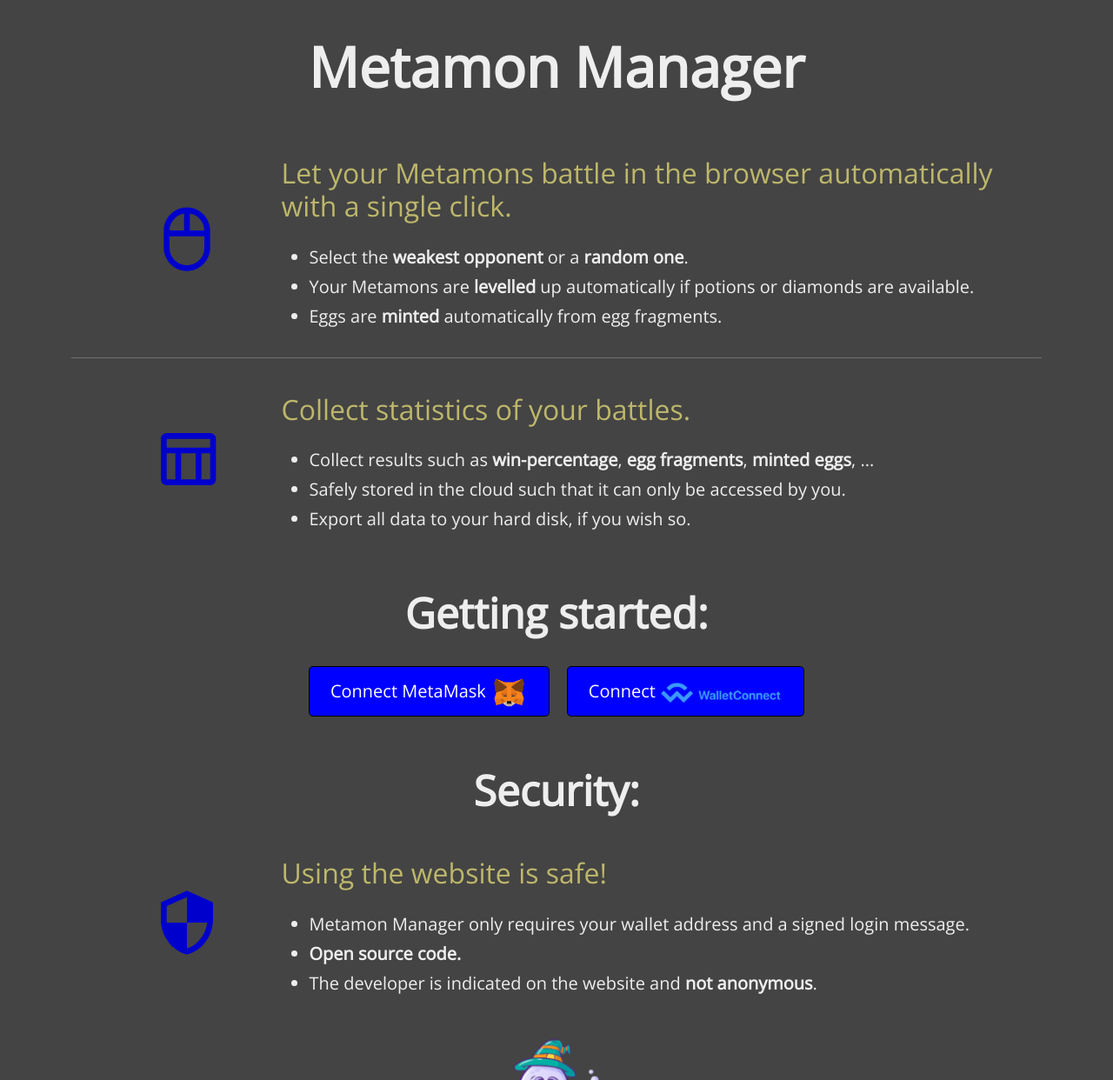
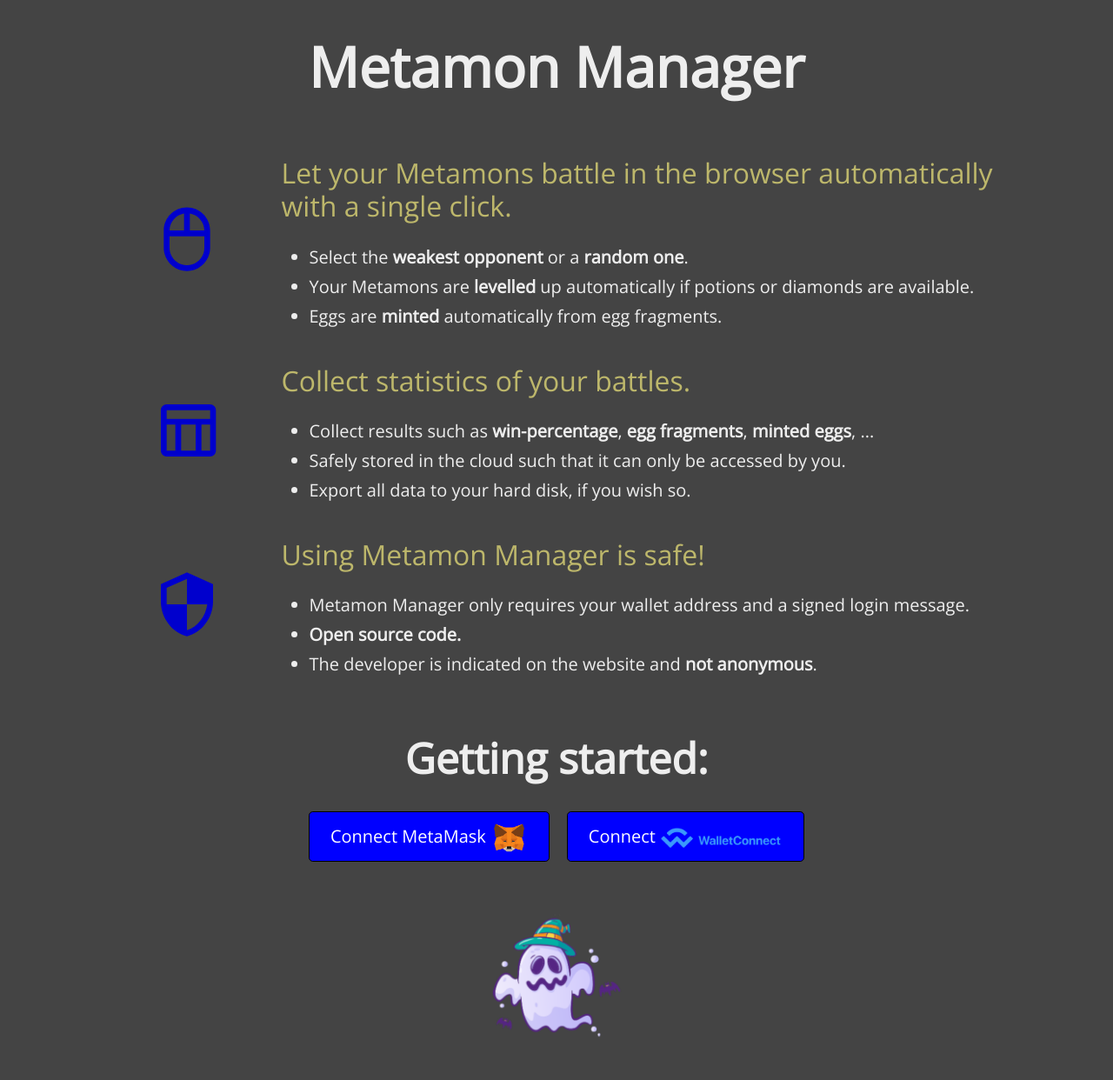
Before and after one commit to the-bird-is-the-word/metamon-manager, a Python web app: template templates/index.html in a window 1280 px wide. Shown: the part 216-1458 px from the top of the page at 87% size. Run offline with Jinja, Linux system fonts and the light colour scheme; the template is opened without the code that fills it, so the values that code supplies are empty; some libraries are stand-ins or nearby versions.

Commit message:
Modify layout of main page and add video

```diff
--- a/templates/index.html
+++ b/templates/index.html
@@ -48,8 +48,6 @@
             </div>
         </div>
 
-        <hr class="featurette-divider">
-
         <div class="row featurette justify-content-center">
             <div class="col-md-2 text-center my-4" style="vertical-align: middle;">
                 <span class="vertical-align-helper"></span>
@@ -61,6 +59,21 @@
                     <li class="my-1"> Collect results such as <b>win-percentage</b>, <b>egg fragments</b>, <b>minted eggs</b>, ...</li>
                     <li class="my-1"> Safely stored in the cloud such that it can only be accessed by you. </li>
                     <li class="my-1"> Export all data to your hard disk, if you wish so. </li>
+                </ul>
+            </div>
+        </div>
+
+        <div class="row featurette justify-content-center">
+            <div class="col-md-2 text-center my-4" style="vertical-align: middle;">
+                <span class="vertical-align-helper"></span>
+                <svg class="featurette-image img-fluid mx-auto main-symbols" xmlns="http://www.w3.org/2000/svg" height="36px" viewBox="0 0 24 24" width="36px" fill="#000000"><path d="M0 0h24v24H0V0z" fill="none"/><path fill="#0000CD" d="M12 1L3 5v6c0 5.55 3.84 10.74 9 12 5.16-1.26 9-6.45 9-12V5l-9-4zm0 10.99h7c-.53 4.12-3.28 7.79-7 8.94V12H5V6.3l7-3.11v8.8z"/></svg>
+            </div>
+            <div class="col-md-9 px-3">
+                <h2 class="featurette-heading colored-heading my-4">Using Metamon Manager is safe!</h2>
+                <ul class="features-lead my-3">
+                    <li class="my-1"> Metamon Manager only requires your wallet address and a signed login message. </li>
+                    <li class="my-1"> <b>Open source code.</b> </li>
+                    <li class="my-1"> The developer is indicated on the website and <b>not anonymous</b>. </li>
                 </ul>
             </div>
         </div>
@@ -88,50 +101,18 @@
     </div>
     {% endif %}
 
-    <div class="container marketing">
-        <h2 class="text-center mb-4 mt-5 display-5 fw-bold">
-            Security:
-        </h2>
+    <!--
+    <div class="container my-4 justify-content-center">
+        <hr class="featurette-divider">
+    </div>-->
 
-        <div class="row featurette justify-content-center">
-            <div class="col-md-2 text-center my-4" style="vertical-align: middle;">
-                <span class="vertical-align-helper"></span>
-                <svg class="featurette-image img-fluid mx-auto main-symbols" xmlns="http://www.w3.org/2000/svg" height="36px" viewBox="0 0 24 24" width="36px" fill="#000000"><path d="M0 0h24v24H0V0z" fill="none"/><path fill="#0000CD" d="M12 1L3 5v6c0 5.55 3.84 10.74 9 12 5.16-1.26 9-6.45 9-12V5l-9-4zm0 10.99h7c-.53 4.12-3.28 7.79-7 8.94V12H5V6.3l7-3.11v8.8z"/></svg>
-            </div>
-            <div class="col-md-9 px-3">
-                <h2 class="featurette-heading colored-heading my-4">Using the website is safe!</h2>
-                <ul class="features-lead my-3">
-                    <li class="my-1"> Metamon Manager only requires your wallet address and a signed login message. </li>
-                    <li class="my-1"> <b>Open source code.</b> </li>
-                    <li class="my-1"> The developer is indicated on the website and <b>not anonymous</b>. </li>
-                </ul>
-            </div>
-        </div>
-    </div>
-
-    <div class="container my-4 justify-content-center">
-        <div class="row justify-content-center">
+    <div class="container my-5">
+        <div class="row justify-content-center my-5">
             <img id="raca" src="{{ url_for('static', filename='RACA.png') }}" height="150pt"/>
         </div>
-    </div>
 
-
-    <div class="container px-4 py-3">
-      <center><h2 class="pb-1 display-6 border-bottom"><b>News:</b></h2></center>
-
-        <div class="row justify-content-center">
-            <article class="blog-post col-md-10 my-1">
-                <h3 class="blog-post-title colored-heading">Welcome to Metamon Manager!</h3>
-                <p class="blog-post-meta"><i>January 10th, 2022 by Jannik</i></p>
-
-                <p>
-                    Today, I deployed Metamon Manager. If you want to read more about it, please check out the
-                <a class="btn btn-primary inline-button" href="{{ url_for('about_page') }}">About</a> and
-                    <a class="btn btn-primary inline-button" href="{{ url_for('faq_page') }}">FAQ</a> pages.
-                    Please get in touch with me, if you have further questions. And if you like it, please spread the word!
-                    Depending on the feedback by the community, I will develop some new features in the future.
-                </p>
-            </article>
+        <div class="ratio ratio-16x9 text-center">
+            <iframe class="" src="https://www.youtube.com/embed/1lY8GgQ09Cw?rel=0" title="YouTube video player" allow="accelerometer; autoplay; clipboard-write; encrypted-media; gyroscope; picture-in-picture" allowfullscreen></iframe>
         </div>
     </div>
 {% endblock %}
```
